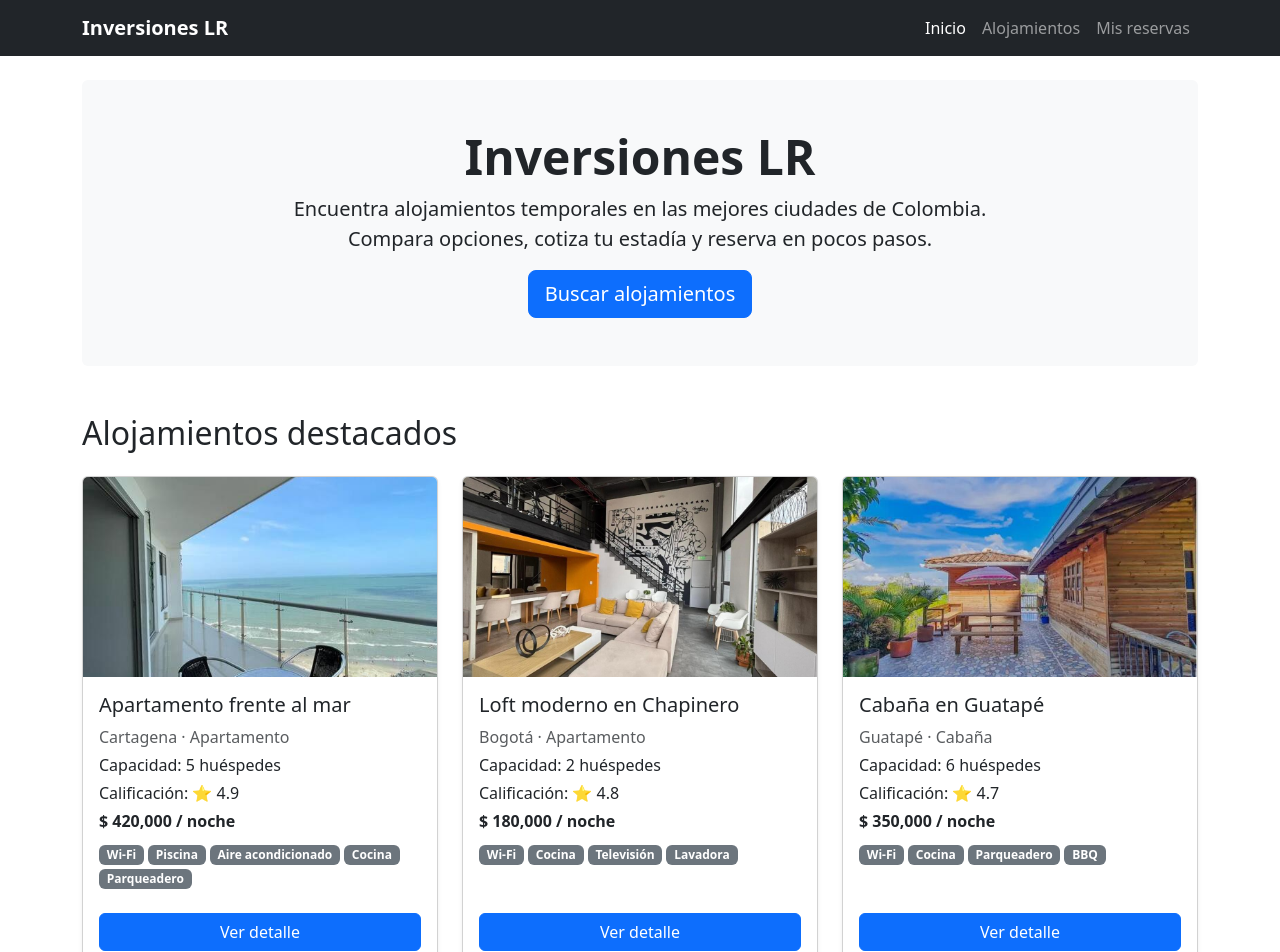
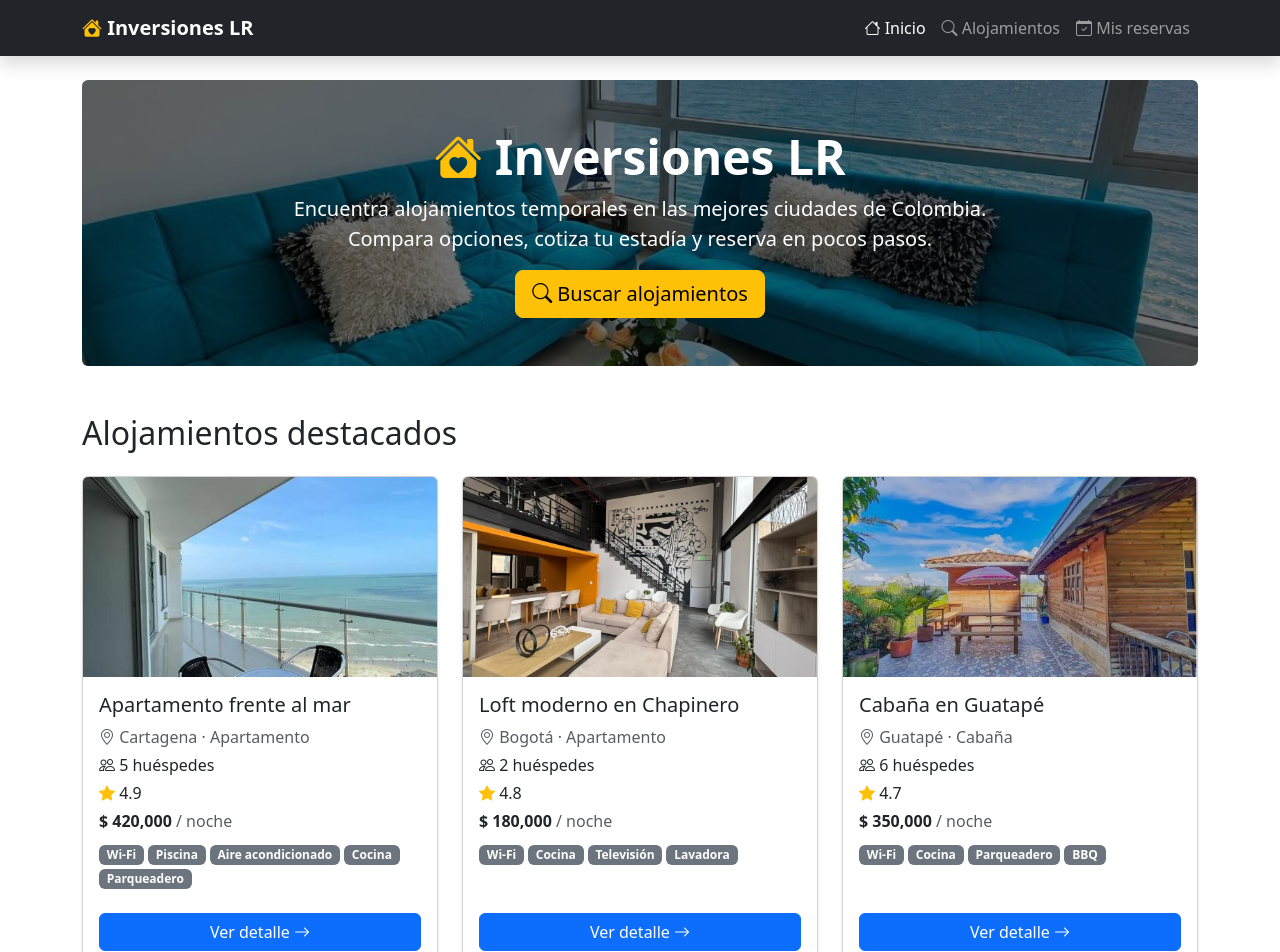
Before and after one commit to andresfhr91-collab/Alojamiento, an Angular app: page / in a window 1280 px wide. Shown: the top 952 px of the page. Built offline with nearby package versions, Linux system fonts and the light colour scheme.

Commit message:
style: add icons, animations and visual improvements

```diff
--- a/src/app/components/detallecomponent/detallecomponent.html
+++ b/src/app/components/detallecomponent/detallecomponent.html
@@ -1,4 +1,6 @@
-<a routerLink="/alojamientos" class="btn btn-link px-0 mb-3">← Volver a alojamientos</a>
+<a routerLink="/alojamientos" class="btn btn-outline-secondary btn-sm rounded-pill mb-3">
+  <i class="bi bi-arrow-left"></i> Volver a alojamientos
+</a>
 
 <div class="alert alert-danger" *ngIf="mensajeError">{{ mensajeError }}</div>
 
@@ -6,7 +8,7 @@
   Alojamiento no encontrado.
 </div>
 
-<div *ngIf="alojamiento">
+<div *ngIf="alojamiento" class="animate__animated animate__fadeIn">
   <h1>{{ alojamiento.nombre }}</h1>
   <p class="text-muted">{{ alojamiento.ubicacion }} · {{ alojamiento.ciudad }}</p>
 
--- a/src/app/components/iniciocomponent/iniciocomponent.css
+++ b/src/app/components/iniciocomponent/iniciocomponent.css
@@ -0,0 +1,4 @@
+.portada {
+  background: linear-gradient(rgba(0, 0, 0, 0.55), rgba(0, 0, 0, 0.55)),
+  url('/assets/images/cartagena-2.jpg') center / cover;
+}
--- a/src/app/components/iniciocomponent/iniciocomponent.html
+++ b/src/app/components/iniciocomponent/iniciocomponent.html
@@ -1,10 +1,14 @@
-<section class="text-center py-5 bg-light rounded mb-5">
-  <h1 class="display-5 fw-bold">Inversiones LR</h1>
-  <p class="lead col-md-8 mx-auto">
-    Encuentra alojamientos temporales en las mejores ciudades de Colombia.
-    Compara opciones, cotiza tu estadía y reserva en pocos pasos.
-  </p>
-  <a class="btn btn-primary btn-lg" routerLink="/alojamientos">Buscar alojamientos</a>
+<section class="portada text-center text-white rounded mb-5 animate__animated animate__fadeIn">
+  <div class="py-5 px-3">
+    <h1 class="display-5 fw-bold"><i class="bi bi-house-heart-fill text-warning"></i> Inversiones LR</h1>
+    <p class="lead col-md-8 mx-auto">
+      Encuentra alojamientos temporales en las mejores ciudades de Colombia.
+      Compara opciones, cotiza tu estadía y reserva en pocos pasos.
+    </p>
+    <a class="btn btn-warning btn-lg" routerLink="/alojamientos">
+      <i class="bi bi-search"></i> Buscar alojamientos
+    </a>
+  </div>
 </section>
 
 <h2 class="mb-4">Alojamientos destacados</h2>
--- a/src/app/components/misreservascomponent/misreservascomponent.html
+++ b/src/app/components/misreservascomponent/misreservascomponent.html
@@ -1,6 +1,7 @@
 <h1 class="mb-4">Mis reservas</h1>
 
-<div class="alert alert-info" *ngIf="reservas.length === 0">
+<div class="alert alert-info text-center py-5" *ngIf="reservas.length === 0">
+  <i class="bi bi-calendar-x fs-1 d-block mb-2"></i>
   Aún no has realizado reservas.
   <a routerLink="/alojamientos">Explora los alojamientos disponibles</a>.
 </div>
--- a/src/app/components/navbarcomponent/navbarcomponent.html
+++ b/src/app/components/navbarcomponent/navbarcomponent.html
@@ -1,15 +1,23 @@
-<nav class="navbar navbar-expand bg-dark navbar-dark">
+<nav class="navbar navbar-expand bg-dark navbar-dark sticky-top shadow">
   <div class="container flex-wrap">
-    <a class="navbar-brand fw-bold" routerLink="/">Inversiones LR</a>
+    <a class="navbar-brand fw-bold" routerLink="/">
+      <i class="bi bi-house-heart-fill text-warning"></i> Inversiones LR
+    </a>
     <ul class="navbar-nav">
       <li class="nav-item">
-        <a class="nav-link" routerLink="/" routerLinkActive="active" [routerLinkActiveOptions]="{ exact: true }">Inicio</a>
+        <a class="nav-link" routerLink="/" routerLinkActive="active" [routerLinkActiveOptions]="{ exact: true }">
+          <i class="bi bi-house"></i> Inicio
+        </a>
       </li>
       <li class="nav-item">
-        <a class="nav-link" routerLink="/alojamientos" routerLinkActive="active">Alojamientos</a>
+        <a class="nav-link" routerLink="/alojamientos" routerLinkActive="active">
+          <i class="bi bi-search"></i> Alojamientos
+        </a>
       </li>
       <li class="nav-item">
-        <a class="nav-link" routerLink="/reservas" routerLinkActive="active">Mis reservas</a>
+        <a class="nav-link" routerLink="/reservas" routerLinkActive="active">
+          <i class="bi bi-calendar-check"></i> Mis reservas
+        </a>
       </li>
     </ul>
   </div>
--- a/src/app/components/tarjetacomponent/tarjetacomponent.css
+++ b/src/app/components/tarjetacomponent/tarjetacomponent.css
@@ -2,3 +2,11 @@
   height: 200px;
   object-fit: cover;
 }
+
+.tarjeta {
+  transition: transform 0.2s;
+}
+
+.tarjeta:hover {
+  transform: translateY(-5px);
+}
--- a/src/app/components/tarjetacomponent/tarjetacomponent.html
+++ b/src/app/components/tarjetacomponent/tarjetacomponent.html
@@ -1,14 +1,16 @@
-<div class="card h-100 shadow-sm">
+<div class="card h-100 shadow-sm tarjeta animate__animated animate__fadeInUp">
   <img [src]="alojamiento.imagenPrincipal" class="card-img-top" [alt]="alojamiento.nombre">
   <div class="card-body">
     <h5 class="card-title">{{ alojamiento.nombre }}</h5>
-    <p class="text-muted mb-1">{{ alojamiento.ciudad }} · {{ alojamiento.tipo }}</p>
-    <p class="mb-1">Capacidad: {{ alojamiento.capacidad }} huéspedes</p>
-    <p class="mb-1">Calificación: ⭐ {{ alojamiento.calificacion }}</p>
-    <p class="fw-bold mb-2">$ {{ alojamiento.precioNoche | number }} / noche</p>
+    <p class="text-muted mb-1"><i class="bi bi-geo-alt"></i> {{ alojamiento.ciudad }} · {{ alojamiento.tipo }}</p>
+    <p class="mb-1"><i class="bi bi-people"></i> {{ alojamiento.capacidad }} huéspedes</p>
+    <p class="mb-1"><i class="bi bi-star-fill text-warning"></i> {{ alojamiento.calificacion }}</p>
+    <p class="fw-bold mb-2">$ {{ alojamiento.precioNoche | number }} <span class="fw-normal text-muted">/ noche</span></p>
     <span class="badge bg-secondary me-1" *ngFor="let servicio of alojamiento.servicios">{{ servicio }}</span>
   </div>
   <div class="card-footer bg-white border-0">
-    <a class="btn btn-primary w-100" [routerLink]="['/alojamientos', alojamiento.id]">Ver detalle</a>
+    <a class="btn btn-primary w-100" [routerLink]="['/alojamientos', alojamiento.id]">
+      Ver detalle <i class="bi bi-arrow-right"></i>
+    </a>
   </div>
 </div>
--- a/src/index.html
+++ b/src/index.html
@@ -1,13 +1,15 @@
 <!doctype html>
-<html lang="en">
+<html lang="es">
 <head>
   <meta charset="utf-8">
-  <title>Alojamiento</title>
+  <title>Inversiones LR | Alojamientos</title>
   <base href="/">
   <meta name="viewport" content="width=device-width, initial-scale=1">
   <link rel="icon" type="image/x-icon" href="favicon.ico">
+  <link rel="stylesheet" href="https://cdn.jsdelivr.net/npm/bootstrap-icons@1.11.3/font/bootstrap-icons.min.css">
+  <link rel="stylesheet" href="https://cdnjs.cloudflare.com/ajax/libs/animate.css/4.1.1/animate.min.css">
 </head>
 <body>
-  <app-root></app-root>
+<app-root></app-root>
 </body>
 </html>
```
